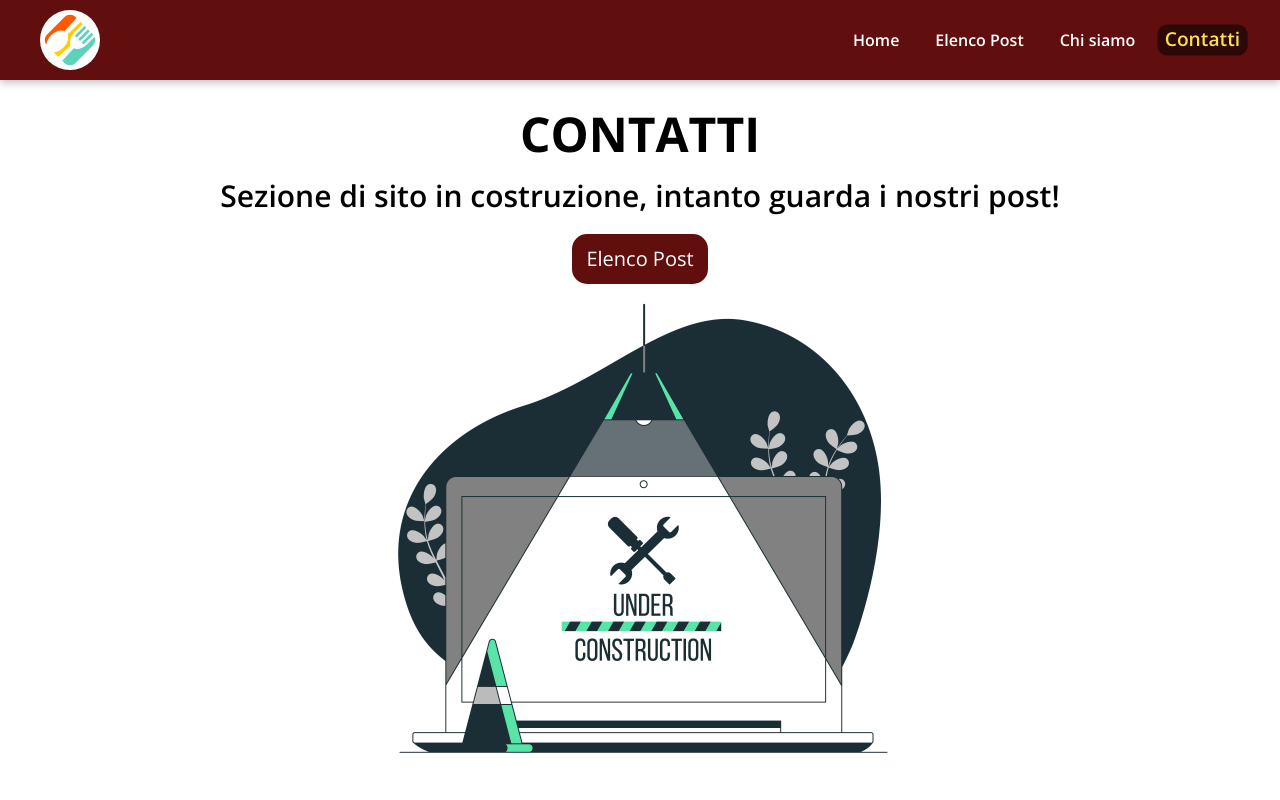
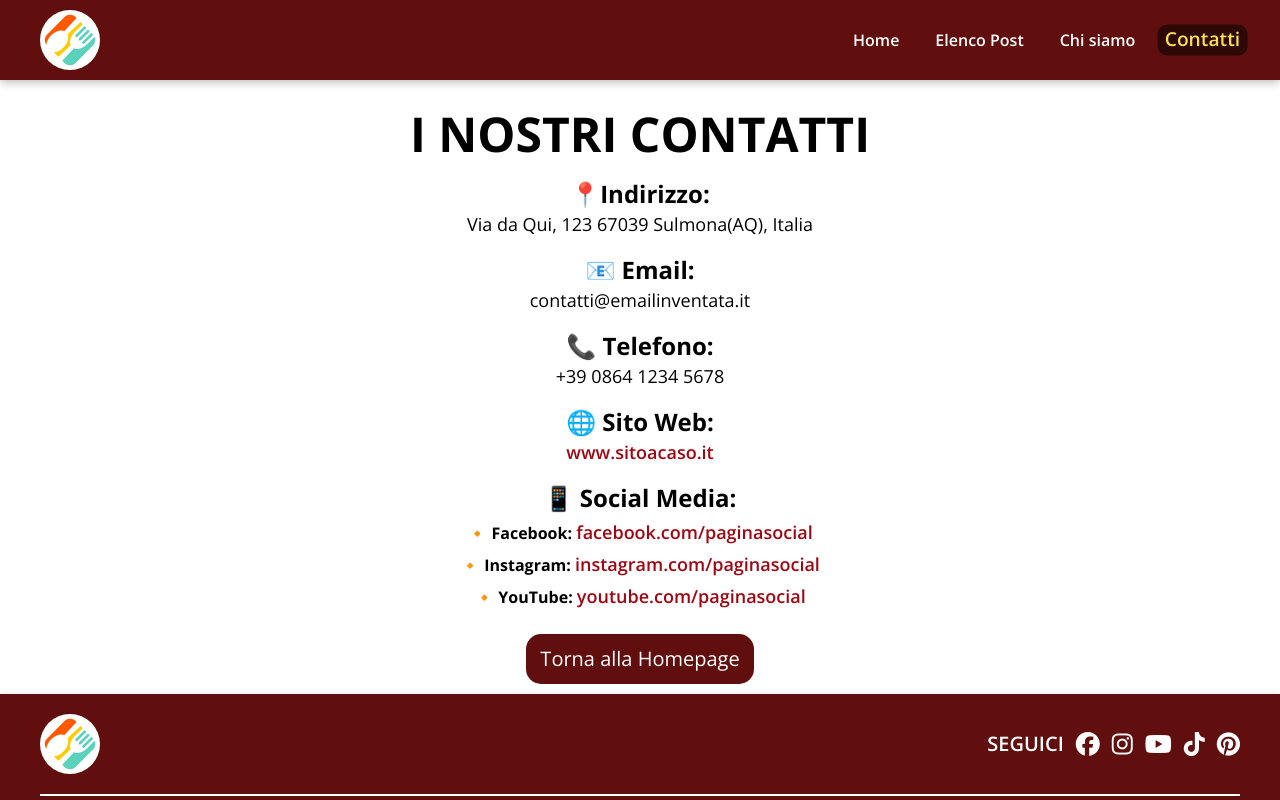
Before and after one commit to mattiadelmonaco/react-context-api, a React (Vite) app: page /contacts in a window 1280 px wide. Shown: the top 800 px of the page. Built offline with nearby package versions, Linux system fonts and the light colour scheme.

Commit message:
feat: add contacts in ContactsPage

```diff
--- a/src/index.css
+++ b/src/index.css
@@ -63,6 +63,10 @@ header li:hover {
 }
 
 /* MAIN */
+
+/* main {
+  min-height: 100vh;
+} */
 
 .ms-card {
   transition: 0.4s;
--- a/src/pages/Contacts.jsx
+++ b/src/pages/Contacts.jsx
@@ -1,10 +1,60 @@
-import SectionUnderCostruction from "../components/SectionUnderCostrution";
+import { Link } from "react-router-dom";
+import SocialBtnRightFooter from "../components/SocialBtnRightFooter";
 
 export default function Contacts() {
   return (
     <div className="ms-container">
-      <h1 className="text-5xl font-bold text-center my-5">CONTATTI</h1>
-      <SectionUnderCostruction />
+      <div className="flex flex-col items-center text-center">
+        <h1 className="text-5xl font-bold my-5">I NOSTRI CONTATTI</h1>
+        <ul>
+          <li className="mb-4">
+            <h2 className="text-2xl font-bold">📍Indirizzo:</h2>
+            <p className="text-lg">Via da Qui, 123 67039 Sulmona(AQ), Italia</p>
+          </li>
+          <li className="mb-4">
+            <h2 className="text-2xl font-bold">📧 Email:</h2>
+            <p className="text-lg">contatti@emailinventata.it</p>
+          </li>
+          <li className="mb-4">
+            <h2 className="text-2xl font-bold">📞 Telefono:</h2>
+            <p className="text-lg">+39 0864 1234 5678</p>
+          </li>
+          <li className="mb-4">
+            <h2 className="text-2xl font-bold">🌐 Sito Web:</h2>
+            <a className="text-lg text-red-800 font-semibold" href="#">
+              www.sitoacaso.it
+            </a>
+          </li>
+          <li>
+            <ul>
+              <h2 className="text-2xl font-bold">📱 Social Media:</h2>
+              <li className="my-1">
+                <strong>🔸 Facebook: </strong>
+                <a className="text-lg text-red-800 font-semibold" href="#">
+                  facebook.com/paginasocial
+                </a>
+              </li>
+              <li className="my-1">
+                <strong>🔸 Instagram: </strong>
+                <a className="text-lg text-red-800 font-semibold" href="#">
+                  {" "}
+                  instagram.com/paginasocial
+                </a>
+              </li>
+              <li className="my-1">
+                <strong>🔸 YouTube: </strong>
+                <a className="text-lg text-red-800 font-semibold" href="#">
+                  {" "}
+                  youtube.com/paginasocial
+                </a>
+              </li>
+            </ul>
+          </li>
+        </ul>
+        <Link to="/" className="under-costruction__btn">
+          Torna alla Homepage
+        </Link>
+      </div>
     </div>
   );
 }
```
